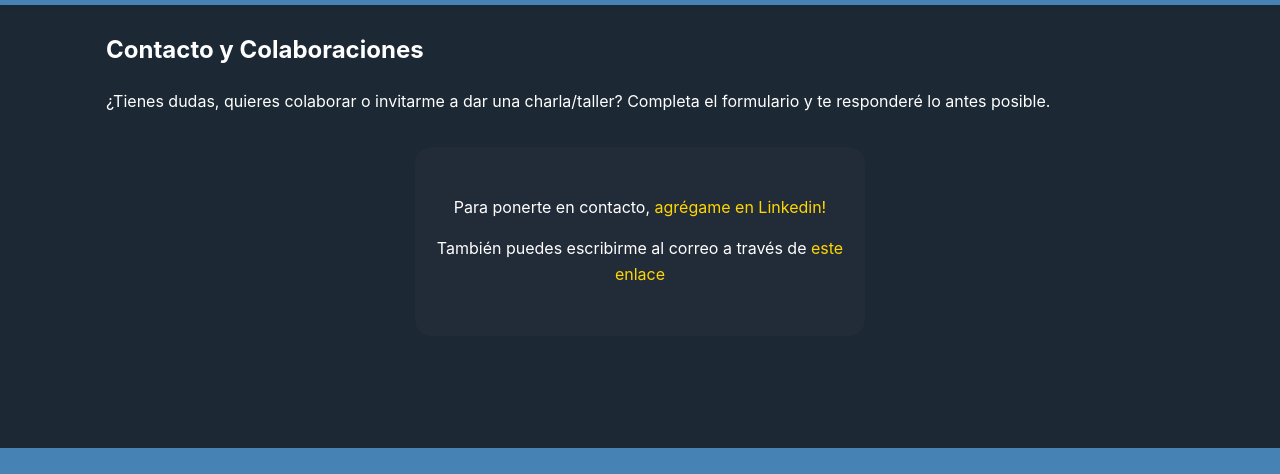
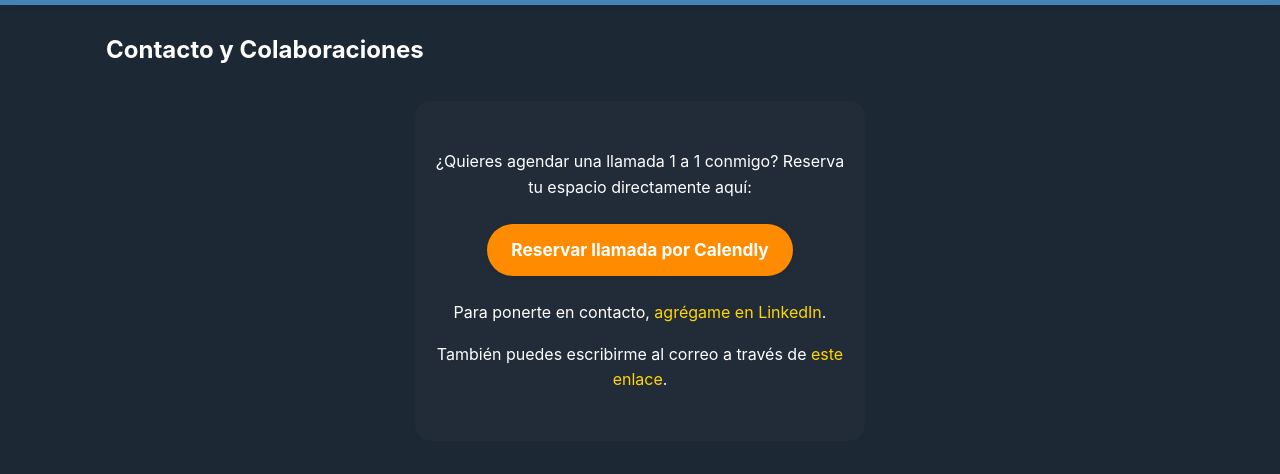
Before and after one commit to gamedevlatino/gamedevlatino.github.io, a plain HTML site: page contacto.html in a window 1280 px wide. Shown: the part 59-533 px from the top of the page. Drawn offline with Linux system fonts and the light colour scheme.

Commit message:
Cambios a Contacto

```diff
--- a/contacto.html
+++ b/contacto.html
@@ -19,6 +19,30 @@
 			margin: 2rem auto;
 			max-width: 450px;
 		}
+		.calendly-invite {
+		margin-bottom: 1.5rem;
+		}
+
+		.calendly-btn {
+			display: inline-block;
+			background: var(--naranja-principal);
+			color: #fff;
+			font-weight: bold;
+			padding: 0.75rem 1.5rem;
+			border-radius: 2rem;
+			font-size: 1.08rem;
+			text-decoration: none;
+			transition: background 0.2s, color 0.2s, box-shadow 0.2s;
+			box-shadow: 0 1px 4px rgba(28,40,51,0.08);
+			margin-top: 0.5rem;
+		}
+
+		.calendly-btn:hover,
+		.calendly-btn:focus {
+			background: var(--amarillo-acento);
+			color: var(--azul-oceano);
+			outline: none;
+		}
 	</style>
 </head>
 <body>
@@ -26,12 +50,15 @@
 	<main>
 		<section aria-labelledby="contacto-titulo">
 			<h1 id="contacto-titulo">Contacto y Colaboraciones</h1>
-			<p>
-				¿Tienes dudas, quieres colaborar o invitarme a dar una charla/taller? Completa el formulario y te responderé lo antes posible.
-			</p>
 			<div class="form-placeholder">
-				<p>Para ponerte en contacto, <a href="https://www.linkedin.com/in/ulises-rubino/">agrégame en Linkedin!</a> </p>
-				<p>También puedes escribirme al correo a través de <a href="https://mailxto.com/1jo3i5fbe2"> este enlace</a></p>
+				<div class="calendly-invite" role="region" aria-label="Reservar llamada">
+					<p>¿Quieres agendar una llamada 1 a 1 conmigo? Reserva tu espacio directamente aquí:</p>
+					<a href="https://calendly.com/urubino/1-on-1-with-ulises" class="button calendly-btn" target="_blank" rel="noopener">
+						Reservar llamada por Calendly
+					</a>
+				</div>
+				<p>Para ponerte en contacto, <a href="https://www.linkedin.com/in/ulises-rubino/">agrégame en LinkedIn</a>.</p>
+				<p>También puedes escribirme al correo a través de <a href="https://mailxto.com/1jo3i5fbe2">este enlace</a>.</p>
 			</div>
 		</section>
 	</main>
```
